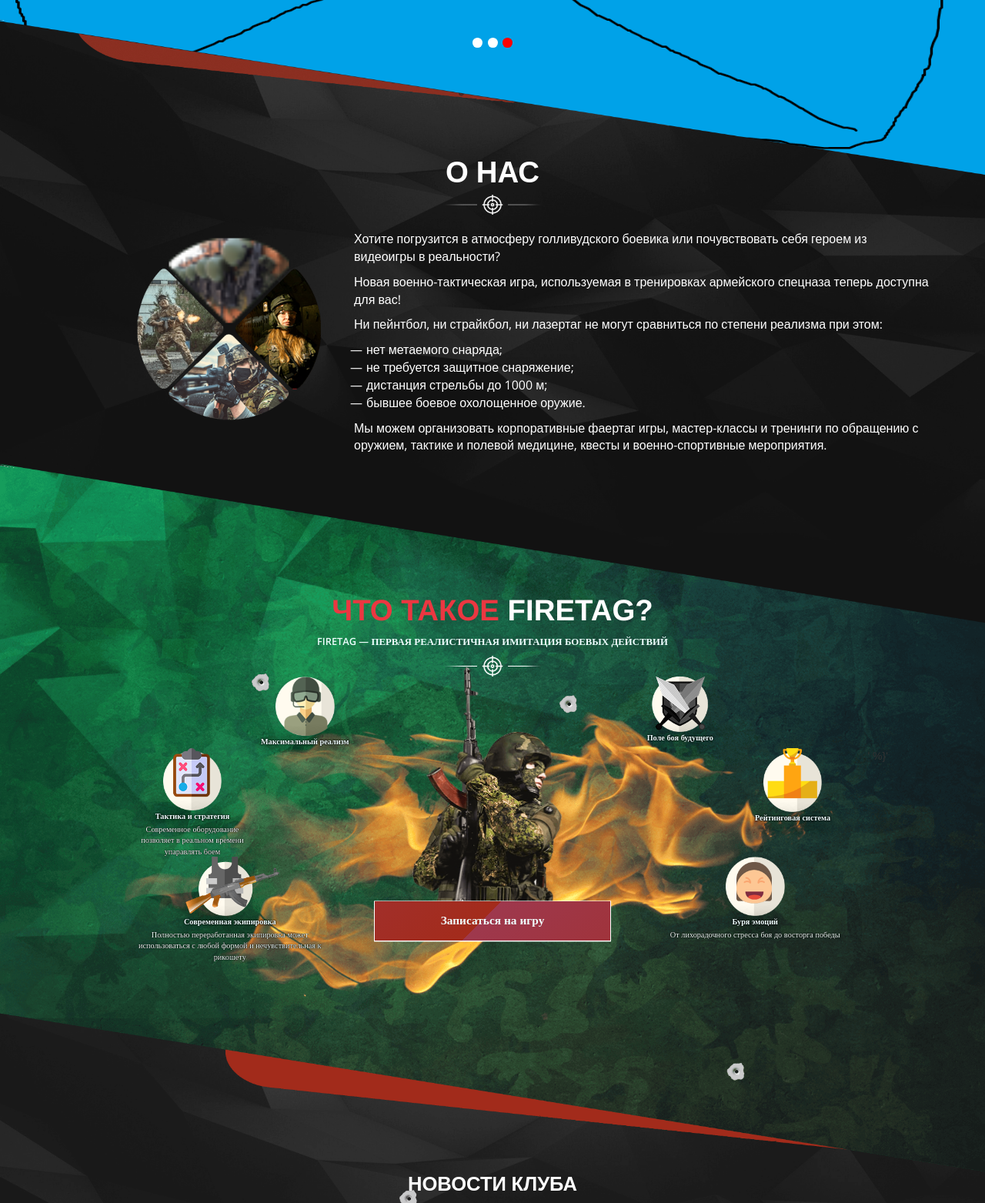
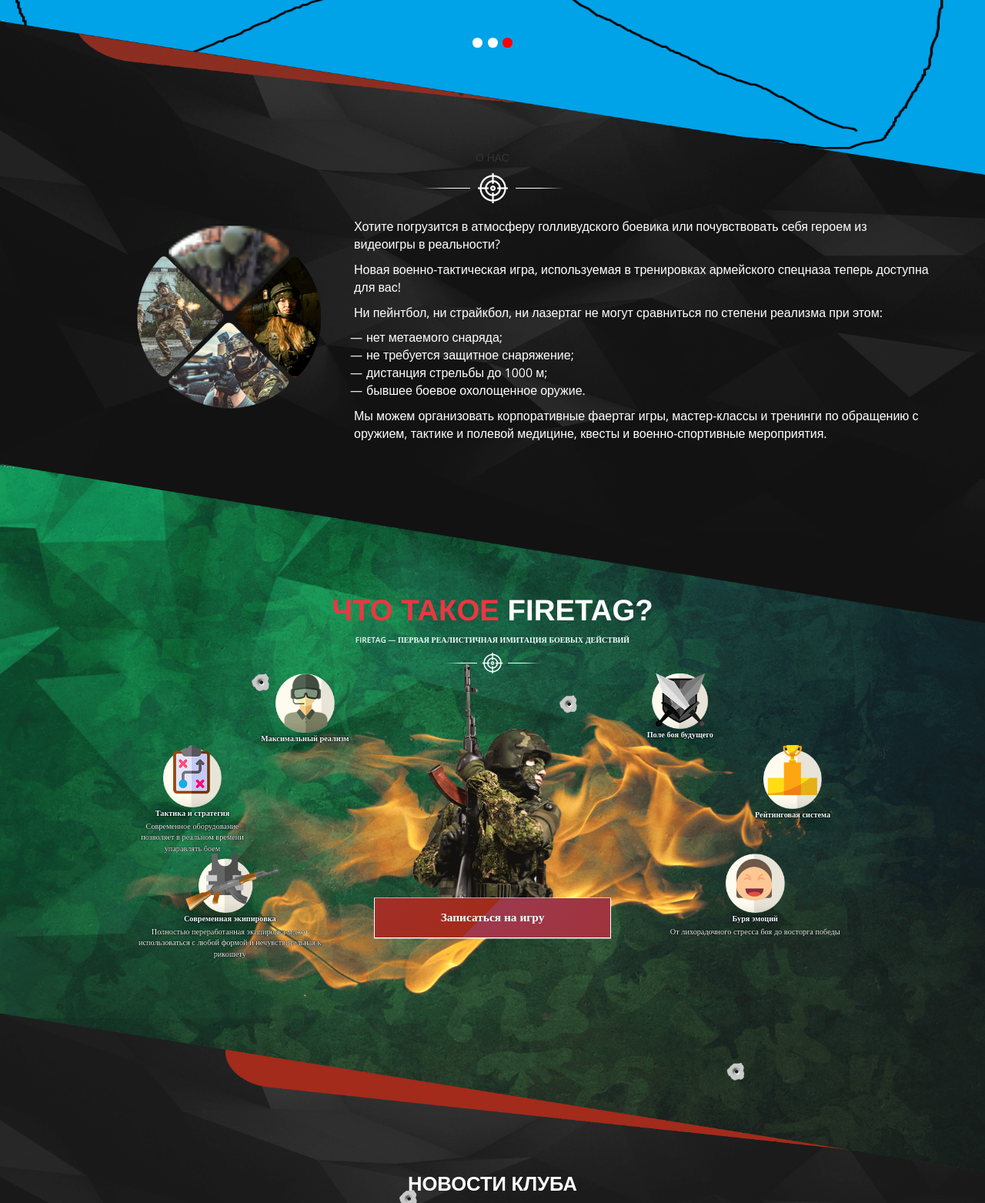
Before and after one commit to kotovenc/firetag, a Django app: template Firetag_app/templates/index.html in a window 1280 px wide. Shown: the part 539-2102 px from the top of the page at 77% size. Run offline with Django 3.2, Linux system fonts and the light colour scheme; the template is opened without the code that fills it, so the values that code supplies are empty; some libraries are stand-ins or nearby versions.

Commit message:
Ещё чуточку

```diff
--- a/Firetag_app/static/style.css
+++ b/Firetag_app/static/style.css
@@ -418,18 +418,6 @@ input {
 	text-align: center;
 }
 
-.about_tit>p {
-	font-family: 'Open Sans', sans-serif;
-	font-size: 3vw;
-	font-weight: bold;
-	color: #FFFFFF;
-}
-
-.about_tit>img {
-	width: 10vw;
-	margin-top: -10px;
-}
-
 .about_text {
 	height: 25vw;
 	font-size: 16px;
@@ -646,7 +634,7 @@ ul {
 
 .whatis_title > p {
 	color: azure;
-	font-size: 1vw;
+	font-size: 1rem;
 	font-family: 'Open Sans';
 }
 
@@ -1546,9 +1534,14 @@ ul {
 		font-weight: bold;
 		margin: 0;
 	 }
+
+	 .about_tit>img {
+		width: 80px;
+	}
 	.whatis_title > h1 > b {
 		font-size: 21px;
 	}
+
 	.equipment_tit>img {
 		width: 80px;
 	}
--- a/Firetag_app/templates/base.html
+++ b/Firetag_app/templates/base.html
@@ -186,7 +186,7 @@
 <div class="about">
   <div class="about_content">
     <a name="about"></a>
-    <div class="about_tit">
+    <div class="equipment_tit">
           <p>О НАС</p>
           <img alt="separ" src="{% static 'img/about-separ.png' %}">
     </div>
```
